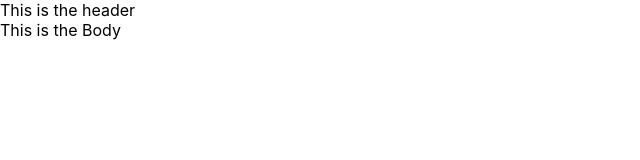
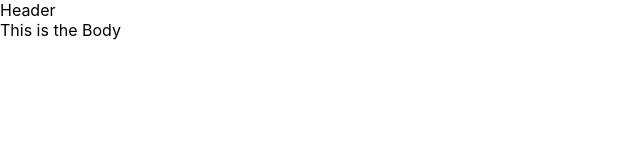
Before and after one commit to Drewisatlas/mixsynth-front, a React (Create React App) app: page / in a window 1280 px wide. Shown: the top 160 px of the page, without its empty margins (0-640 px from the left). Built offline with nearby package versions, Linux system fonts and the light colour scheme.

Commit message:
added packages for keyboards, knobs, and slider components

```diff
--- a/src/containers/HeaderContainer.js
+++ b/src/containers/HeaderContainer.js
@@ -5,7 +5,7 @@ class HeaderContainer extends React.Component {
   render (){
     return (
       <div>
-        This is the header
+        Header
       </div>
     )
   }
```
Also changed, not shown: package.json (+7 -1 lines), 1 other file (tests, documents, lock files or other folders).
